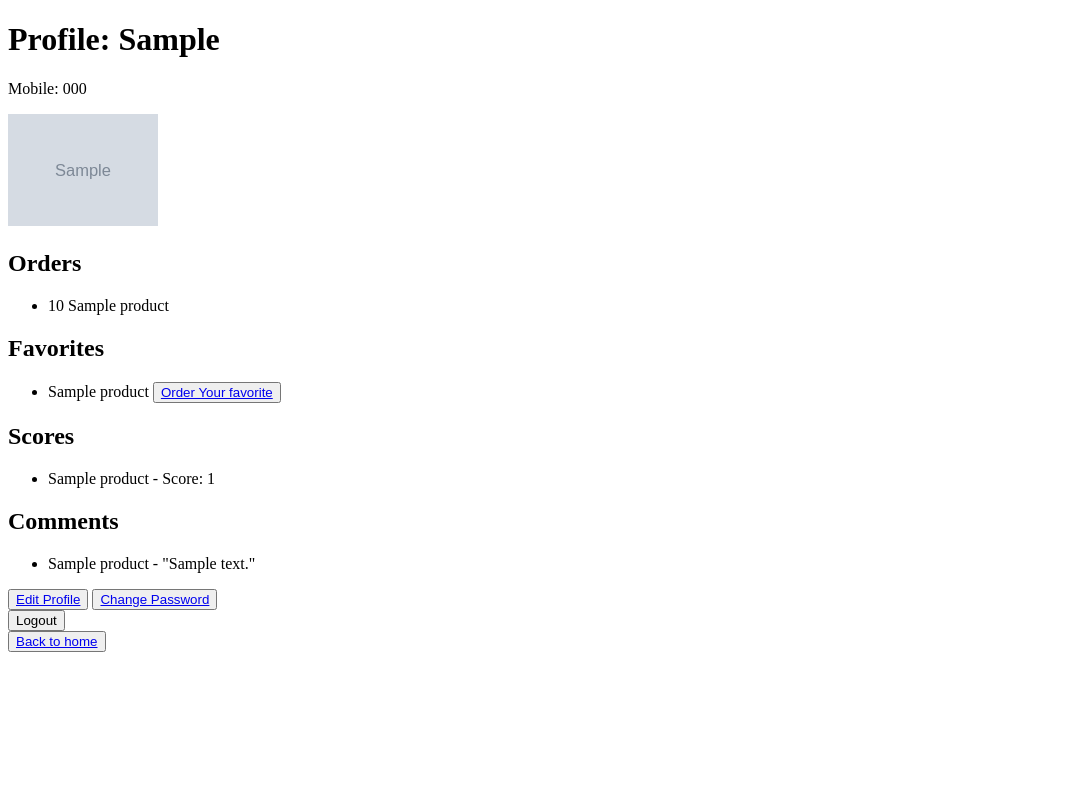
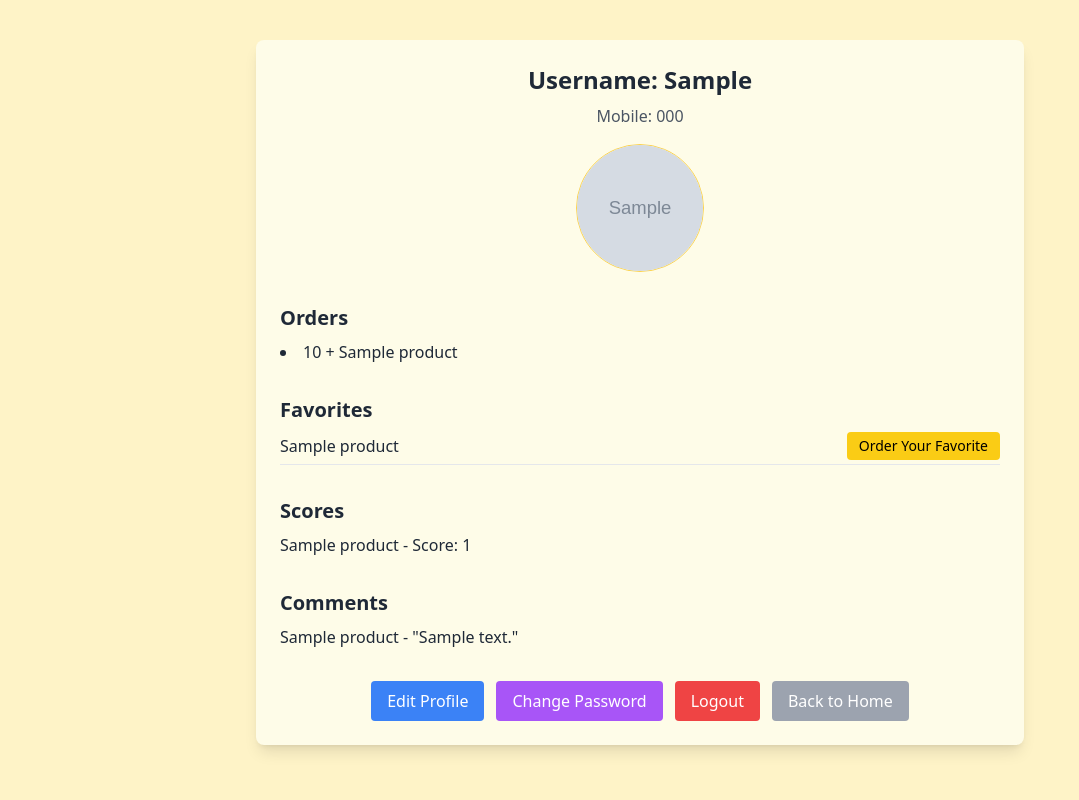
Before and after one commit to firooz-hosseini/CoffeeShop, a Django app: page /accounts/profile/ in a window 1280 px wide. Shown: the whole page, without its empty margins (0-1079 px from the left). Run offline with Django 5.2, Linux system fonts and the light colour scheme; a user stored in the database is signed in; tables that the repository leaves empty hold one stand-in row (values such as "Sample post"); grey boxes marked "Sample" are stand-in pictures; some libraries are stand-ins or nearby versions.

Commit message:
profile.html

```diff
--- a/templates/accounts/profile.html
+++ b/templates/accounts/profile.html
@@ -2,62 +2,76 @@
 <html lang="en">
 <head>
   <meta charset="UTF-8">
-    <meta name="viewport" content="width=device-width, initial-scale=1.0">
-    <title>Document</title>
+  <title>Profile</title>
+  <script src="https://cdn.tailwindcss.com"></script>
 </head>
-<body>
-    <h1>Profile: {{ user.first_name }}</h1>
-<p>Mobile: {{ user.mobile }}</p>
+<body class="bg-amber-100 py-10 px-4 text-gray-800">
+  <div class="max-w-3xl mx-auto bg-yellow-50 shadow-lg rounded-lg p-6 space-y-8">
 
+    <div class="text-center">
+      <h1 class="text-2xl font-bold mb-2">Username: {{ user.first_name }}</h1>
+      <p class="text-gray-600 mb-4">Mobile: {{ user.mobile }}</p>
       {% if user.profile_picture %}
-    <img src="{{ user.profile_picture.url }}" width="150">
+        <img src="{{ user.profile_picture.url }}" class="mx-auto w-32 h-32 rounded-full border border-amber-300">
       {% endif %}
-
-<h2>Orders</h2>
-<ul>
+    </div>
+    <div>
+      <h2 class="text-xl font-semibold mb-2">Orders</h2>
+      <ul class="list-disc list-inside space-y-1">
         {% for item in items %}
-        <li>{{ item.quantity }} {{ item.product.title }}</li>
+          <li>{{ item.quantity }} + {{ item.product.title }}</li>
         {% empty %}
-        <li>No order is found</li>
+          <li class="text-gray-500">No order is found</li>
         {% endfor %}
       </ul>
-
-<h2>Favorites</h2>
-<ul>
+    </div>
+    <div>
+      <h2 class="text-xl font-semibold mb-2">Favorites</h2>
+      <ul class="space-y-2">
         {% for fav in favorites %}
-        <li>{{ fav.product.title }}  <button><a href="{% url 'create_order' fav.pk %}">Order Your favorite</a></button></li>
-
-
-
-
+          <li class="flex justify-between items-center border-b pb-1">
+            <p>{{ fav.product.title }}</p>
+            <a href="{% url 'create_order' fav.pk %}"
+               class="bg-yellow-400 hover:bg-yellow-500 text-sm text-black px-3 py-1 rounded">
+              Order Your Favorite
+            </a>
+          </li>
         {% empty %}
-        <li>No favorite product</li>
+          <li class="text-gray-500">No favorite product</li>
         {% endfor %}
       </ul>
-
-<h2>Scores</h2>
-<ul>
+    </div>
+    <div>
+      <h2 class="text-xl font-semibold mb-2">Scores</h2>
+      <ul class="space-y-1">
         {% for rating in ratings %}
           <li>{{ rating.product.title }} - Score: {{ rating.score }}</li>
         {% empty %}
-        <li> No rating is found </li>
+          <li class="text-gray-500">No rating is found</li>
         {% endfor %}
       </ul>
-
-<h2>Comments</h2>
-<ul>
+    </div>
+    <div>
+      <h2 class="text-xl font-semibold mb-2">Comments</h2>
+      <ul class="space-y-1">
         {% for comment in comments %}
           <li>{{ comment.product.title }} - "{{ comment.text }}"</li>
         {% empty %}
-        <li>No comment is found</li>
+          <li class="text-gray-500">No comment is found</li>
         {% endfor %}
       </ul>
-    <button><a href="{% url 'edit-profile' %}">Edit Profile</a></button>
-    <button><a href="{% url 'change-password' %}">Change Password</a></button>
+    </div>
+    <div class="flex flex-wrap gap-3 justify-center mt-4">
+      <a href="{% url 'edit-profile' %}" class="bg-blue-500 hover:bg-blue-600 text-white px-4 py-2 rounded">Edit Profile</a>
+      <a href="{% url 'change-password' %}" class="bg-purple-500 hover:bg-purple-600 text-white px-4 py-2 rounded">Change Password</a>
       <form action="{% url 'logout' %}" method="post">
         {% csrf_token %}
-        <button type="submit">Logout</button>
+        <button type="submit" class="bg-red-500 hover:bg-red-600 text-white px-4 py-2 rounded">
+          Logout
+        </button>
       </form>
-    <button><a href="{% url 'home' %}">Back to home</a></button>
+      <a href="{% url 'home' %}" class="bg-gray-400 hover:bg-gray-500 text-white px-4 py-2 rounded">Back to Home</a>
+    </div>
+  </div>
 </body>
 </html>
```
Lines whose indentation alone changed are shown as unchanged.
